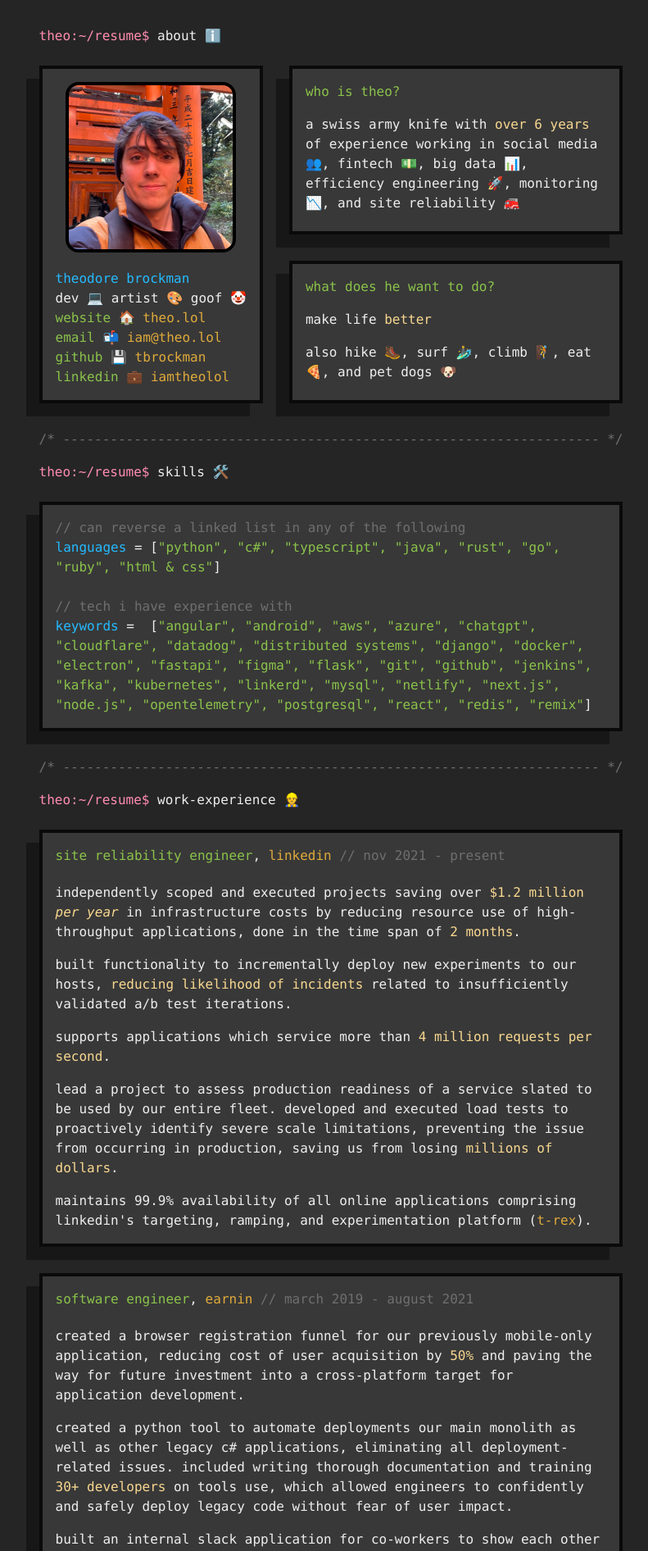
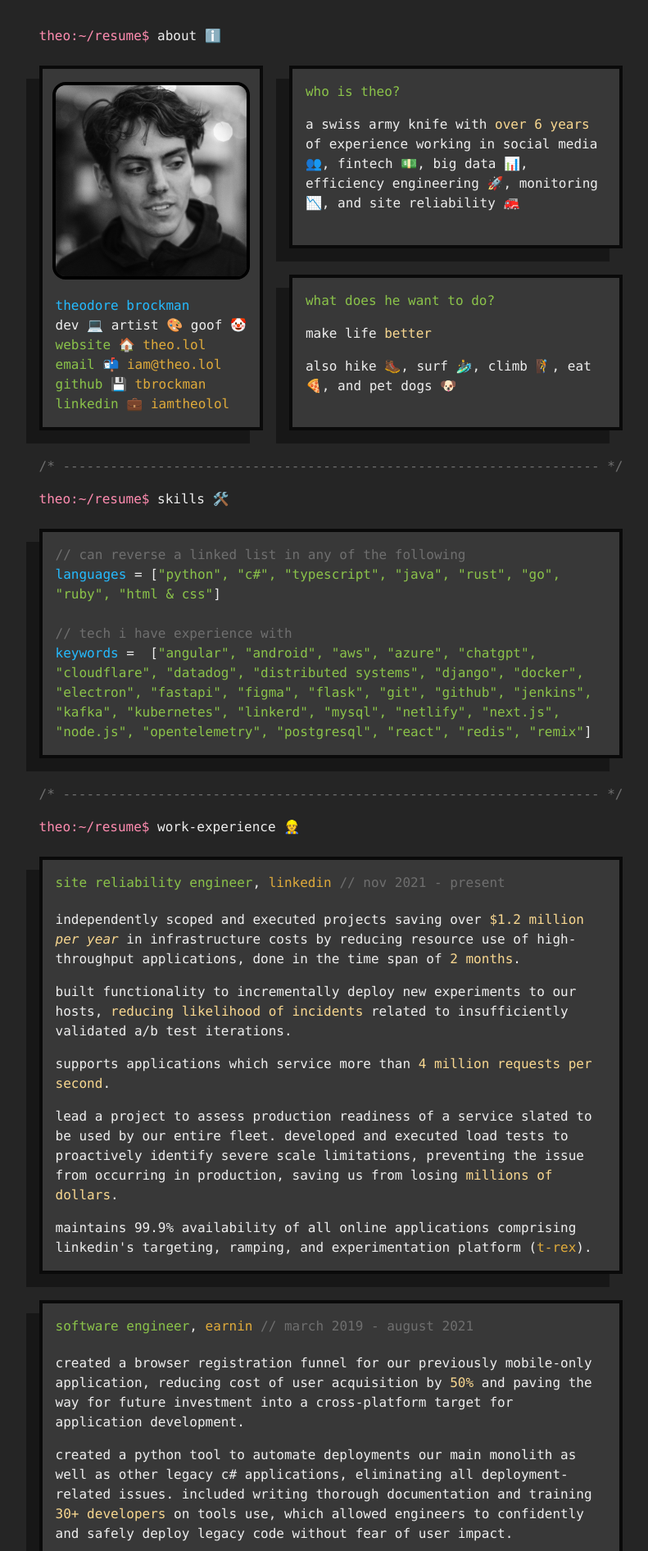
Before and after one commit to tbrockman/tbrockman.github.io, a Jekyll site: the page built from resume.html, in a window 1280 px wide. Shown: the top 1892 px of the page at 82% size, without its empty margins (236-1027 px from the left). Built offline with Jekyll 4.4.1, drawn with Linux system fonts in a browser that asks for light colours.

Commit message:
Blog styling changes.

```diff
--- a/_sass/blog.scss
+++ b/_sass/blog.scss
@@ -32,13 +32,6 @@ $breakpoint-mobile: 768px;
 
         .blog-list {
             padding-top: 2rem;
-
-            a {
-                div {
-                    display: flex;
-                    flex-direction: column;
-                }
-            }
         }
     }
 
@@ -115,11 +108,6 @@ body {
 
 .blog-post-excerpt {
     padding-top: 1em;
-    overflow-y: hidden;
-    display: -webkit-box;
-    -webkit-line-clamp: 3;
-    -webkit-box-orient: vertical;
-    overflow: hidden;
     color: #fff;
 }
 
@@ -144,7 +132,6 @@ body {
 code {
     border-radius: 0 !important;
     background-color: #0000004d;
-    border: 4px solid #0a0a0a;
     color: #ffffff;
     padding: 0px 5px;
     display: inline-block;
--- a/_sass/post.scss
+++ b/_sass/post.scss
@@ -35,11 +35,11 @@ $breakpoint-mobile: 800px;
 			line-break: auto;
 		}
 
-		div {
-			h1 {
-				font-size: 3rem;
-			}
-		}
+		// div {
+		// 	h1 {
+		// 		font-size: 3rem;
+		// 	}
+		// }
 
 		p {
 			line-height: 2rem !important;
@@ -147,13 +147,6 @@ p>strong>code {
 	margin: 2rem 0;
 }
 
-.post-container>p>a>code.highlighter-rouge {
-	// display: block;
-	// box-shadow: $hover-box-shadow;
-	// border-bottom: 0;
-	// word-break: break-all;
-}
-
 .post-header {
 	display: flex;
 	justify-content: center;
@@ -228,14 +221,13 @@ h1>a>code[class*=language-plaintext].highlighter-rouge {
 	// padding: 0.25em 0.5em;
 	// background-color: #fe5858;
 	background-color: $hover-background-color;
-	border: $hover-box-border;
 	color: #ffffff;
 }
 
 code[class*='language-'],
 pre[class*='language-'] {
 	font-family: $font-family-primary;
-	font-size: inherit;
+	font-size: 0.95em;
 }
 
 pre[class*='language-'] {
--- a/_sass/resume.scss
+++ b/_sass/resume.scss
@@ -34,11 +34,11 @@ $breakpoint-combine-header: 640px;
 		grid-template-columns: 1fr !important;
 	}
 
-	.column-container > .column:first-child {
+	.column-container>.column:first-child {
 		margin-right: 0 !important;
 	}
 
-	.column-container > .column:last-child {
+	.column-container>.column:last-child {
 		margin-left: 0 !important;
 	}
 
@@ -54,7 +54,7 @@ $breakpoint-combine-header: 640px;
 		align-self: flex-start !important;
 	}
 
-	div.education-section > .floating-block {
+	div.education-section>.floating-block {
 		div {
 			display: flex;
 			flex-wrap: wrap;
@@ -249,11 +249,11 @@ div.section {
 	display: flex;
 	flex-wrap: wrap;
 
-	& > a {
+	&>a {
 		padding-right: 0.5rem;
 	}
 
-	& > a:last-child {
+	&>a:last-child {
 		padding-right: 0;
 	}
 }
@@ -266,7 +266,7 @@ div.section {
 	font-size: 0;
 }
 
-.work-experience-header > span {
+.work-experience-header>span {
 	font-size: 1rem;
 }
 
@@ -292,19 +292,19 @@ div.section {
 	margin-bottom: 2rem;
 }
 
-.column-container > .column:first-child {
+.column-container>.column:first-child {
 	margin-right: 1rem;
 }
 
-.column-container > .column:last-child {
+.column-container>.column:last-child {
 	margin-left: 1rem;
 }
 
-.column > .floating-block:first-child {
+.column>.floating-block:first-child {
 	margin-top: 0;
 }
 
-.column > .floating-block {
+.column>.floating-block {
 	margin-top: 2rem;
 	margin-bottom: 0;
 }
@@ -313,7 +313,7 @@ div.section {
 	font-size: 0;
 }
 
-.projects-header > span {
+.projects-header>span {
 	font-size: 1rem;
 }
 
@@ -344,7 +344,7 @@ div.section {
 	height: fit-content;
 }
 
-.resume-header > .floating-block {
+.resume-header>.floating-block {
 	width: fit-content;
 }
 
@@ -354,9 +354,8 @@ div.section {
 	width: fit-content;
 }
 
-.main-banner > img {
-	width: 200px;
-	height: 200px;
+.main-banner>img {
+	width: 100%;
 	border: 4px solid black;
 	border-radius: 1rem;
 	margin-bottom: 0.5rem;
@@ -373,11 +372,11 @@ div.section {
 	flex-direction: column;
 }
 
-.description > div {
+.description>div {
 	flex-grow: 1;
 }
 
-.description > .floating-block > p:first-child {
+.description>.floating-block>p:first-child {
 	margin-top: 0;
 }
 
--- a/resume.html
+++ b/resume.html
@@ -12,7 +12,7 @@ layout: resume
 			<div class="resume-header-body">
 				<div>
 					<div class='main-banner floating-block'>
-						<img class='banner-image' src="/assets/img/theoface.jpeg"></img>
+						<img class='banner-image' src="/assets/img/resume/theo-face.jpeg"></img>
 						<div class='about-body'>
 							<pre class="blue">theodore brockman</pre>
 							<pre style="overflow: auto;">dev 💻 artist 🎨 goof 🤡</pre>
```
Also changed, not shown: assets/js/post.js (+4 -11 lines), assets/img/resume/theo-face.jpeg (added), 2 other files.
